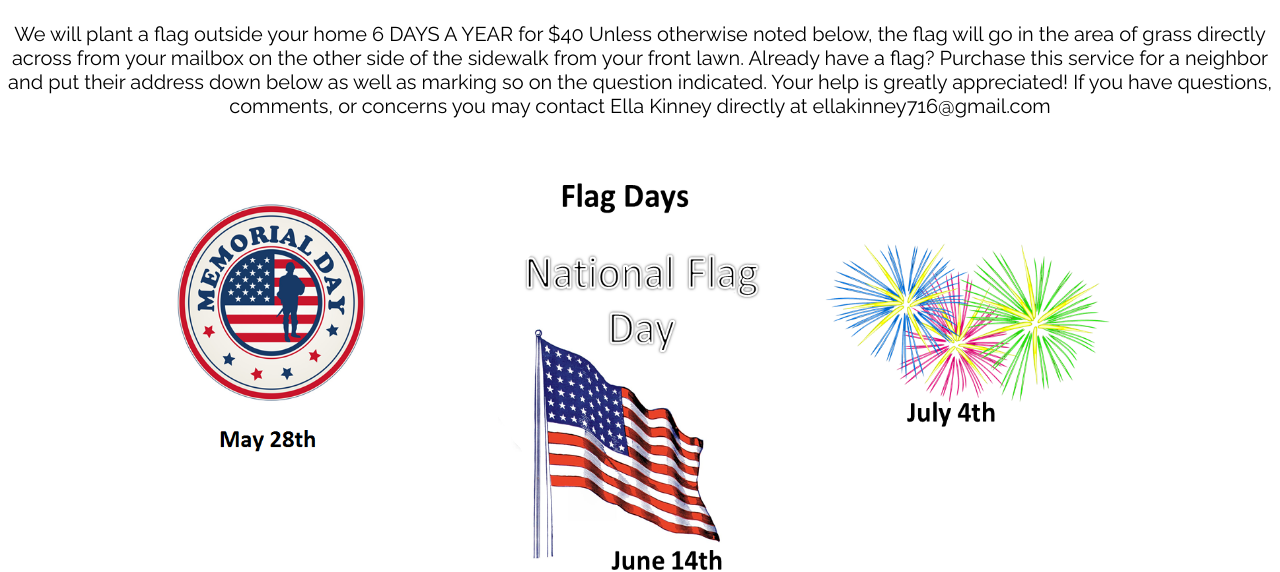
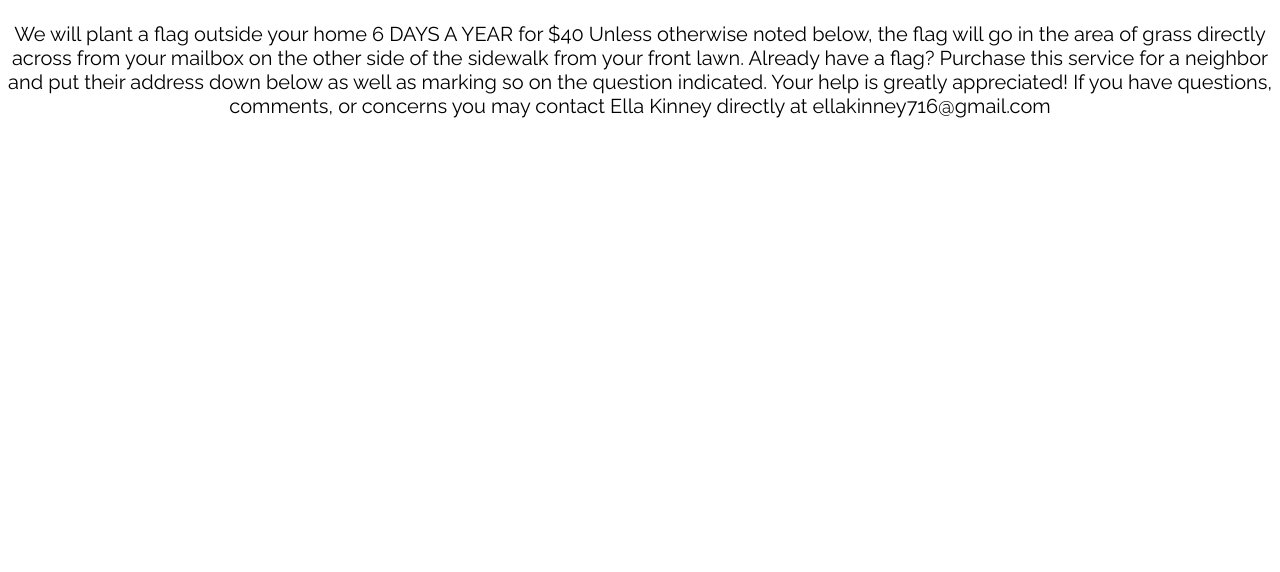
Before and after one commit to kmkinney/kmkinney.github.io, a plain HTML site: page index.html in a window 1280 px wide. Shown: the part 261-833 px from the top of the page. After the commit the page ends 800 px from the top, so only its background shows below. Drawn offline with Linux system fonts and the light colour scheme.

Commit message:
Picture Eliminated
Removed Picture that would not load

```diff
--- a/index.html
+++ b/index.html
@@ -27,7 +27,7 @@ Your help is greatly appreciated!
 
 If you have questions, comments, or concerns you may contact Ella Kinney directly at ellakinney716@gmail.com
 		</p>
-		<img src="Flags pic.png" id="days">
+		<!-- <img src="Flags pic.png" id="days"> -->
 	</div>
 	</center>
 
```
